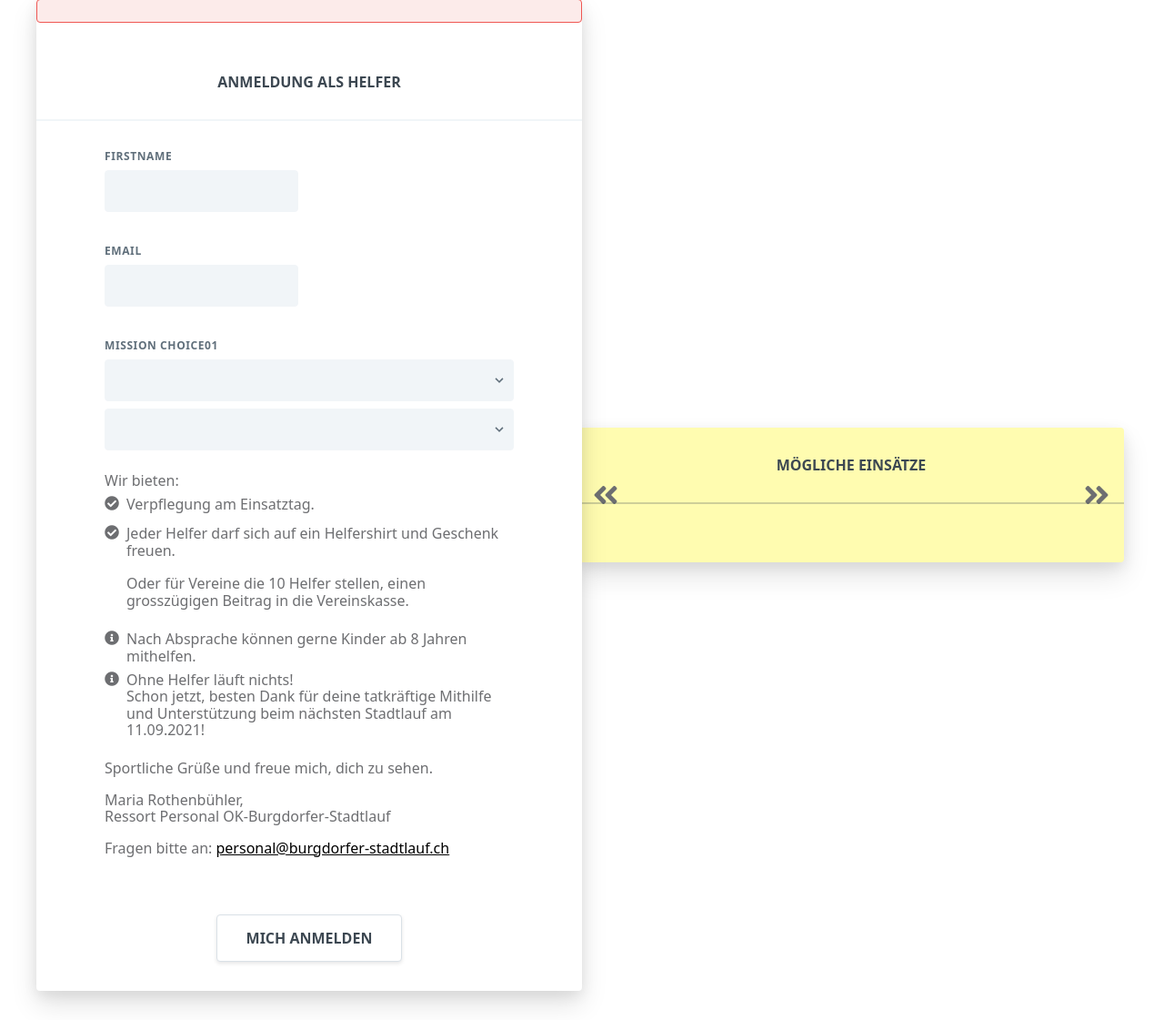
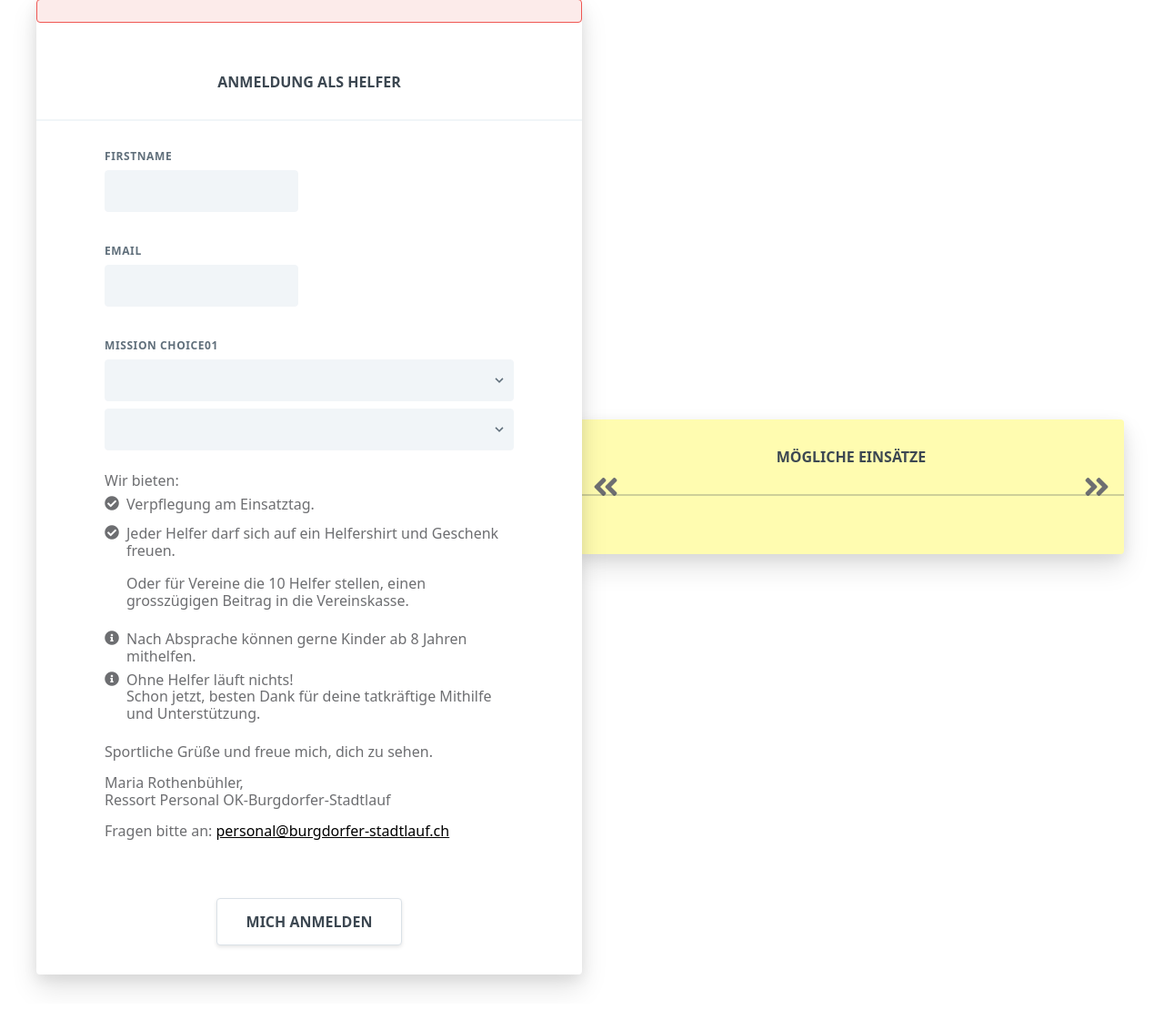
Before and after one commit to swmo/volunteer-app, a Symfony app: template templates/volunteer/enroll.html.twig in a window 1280 px wide. Shown: the part 245-1366 px from the top of the page at 91% size. After the commit the page ends 1333 px from the top, so only its background shows below. Run offline with Twig, Linux system fonts and the light colour scheme; the template is opened without the code that fills it, so the values that code supplies are empty; form fields are guessed from the names that the template uses; some libraries are stand-ins or nearby versions.

Commit message:
fix: text nicht auf ein event bezogen

```diff
--- a/templates/volunteer/enroll.html.twig
+++ b/templates/volunteer/enroll.html.twig
@@ -391,7 +391,7 @@
                                 <p class="font-bold mt-2">
                                     <div class="flex mb-2">
                                     <i class="fas fa-info-circle mr-2"></i> Ohne Helfer läuft nichts!<br />
-                                    Schon jetzt, besten Dank für deine tatkräftige Mithilfe und Unterstützung beim nächsten Stadtlauf am 11.09.2021!
+                                    Schon jetzt, besten Dank für deine tatkräftige Mithilfe und Unterstützung.
                                     </div>
                                 </p>
                                 <p class="mt-6">
```
